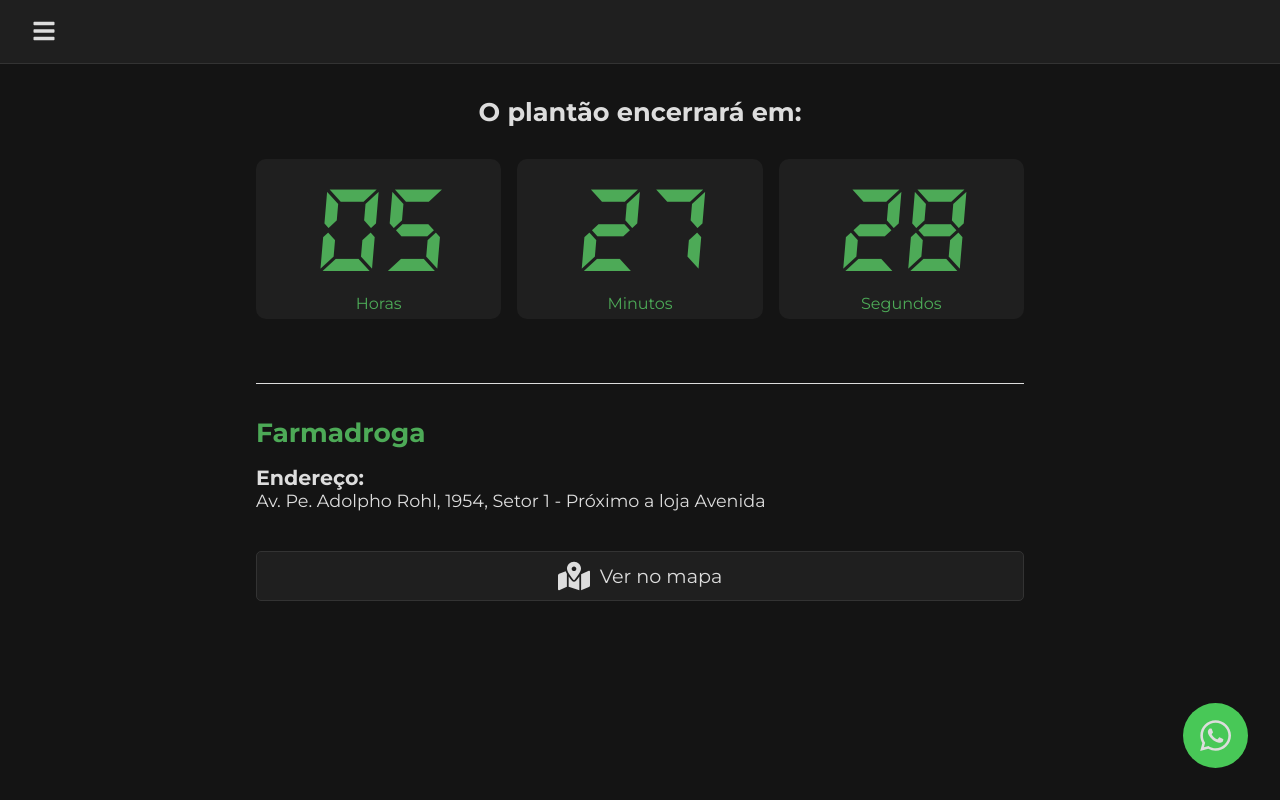
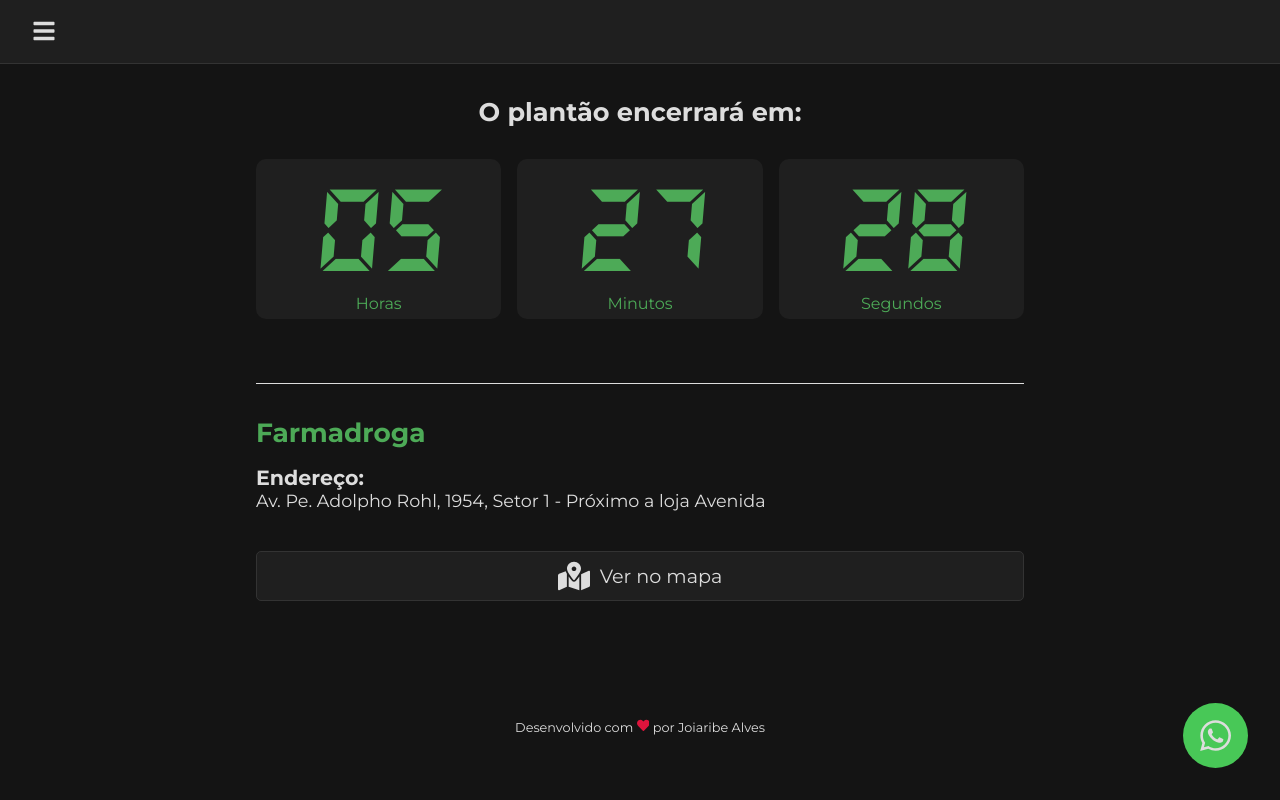
Before and after one commit to JoiaribeAlves/duty, a React (Vite) app: page / in a window 1280 px wide. Built offline with nearby package versions, Linux system fonts and the light colour scheme.

Commit message:
Adiciona o footer na aplicação

```diff
--- a/src/components/Layout.tsx
+++ b/src/components/Layout.tsx
@@ -3,6 +3,7 @@ import { FaArrowLeft, FaBars } from "react-icons/fa";
 
 import { Header } from "./header";
 import { Menu } from "./menu";
+import { Footer } from "./footer";
 
 interface ILayoutProps {
 	children: ReactNode;
@@ -26,6 +27,8 @@ export function Layout({ children }: ILayoutProps) {
 			<Menu customClass={menu ? "open" : ""} />
 
 			<main>{children}</main>
+
+			<Footer />
 		</>
 	);
 }
--- /dev/null
+++ b/src/components/footer/Styles.module.scss
@@ -0,0 +1,25 @@
+.footer {
+	display: flex;
+	justify-content: center;
+	align-items: center;
+	height: 3.75rem;
+	font-size: 0.8rem;
+	text-align: center;
+
+	p {
+		span {
+			svg {
+				color: #dc143c;
+			}
+		}
+
+		a {
+			color: #dddddd;
+			text-decoration: none;
+
+			&:hover {
+				text-decoration: underline;
+			}
+		}
+	}
+}
--- /dev/null
+++ b/src/components/footer/index.tsx
@@ -0,0 +1,14 @@
+import { FaHeart } from "react-icons/fa";
+
+import styles from "./Styles.module.scss";
+
+export function Footer() {
+	return (
+		<footer className={styles.footer}>
+			<p>
+				Desenvolvido com <span>{<FaHeart />}</span> por{" "}
+				<a href="mailto:joiaribe_@hotmail.com">Joiaribe Alves</a>
+			</p>
+		</footer>
+	);
+}
```
